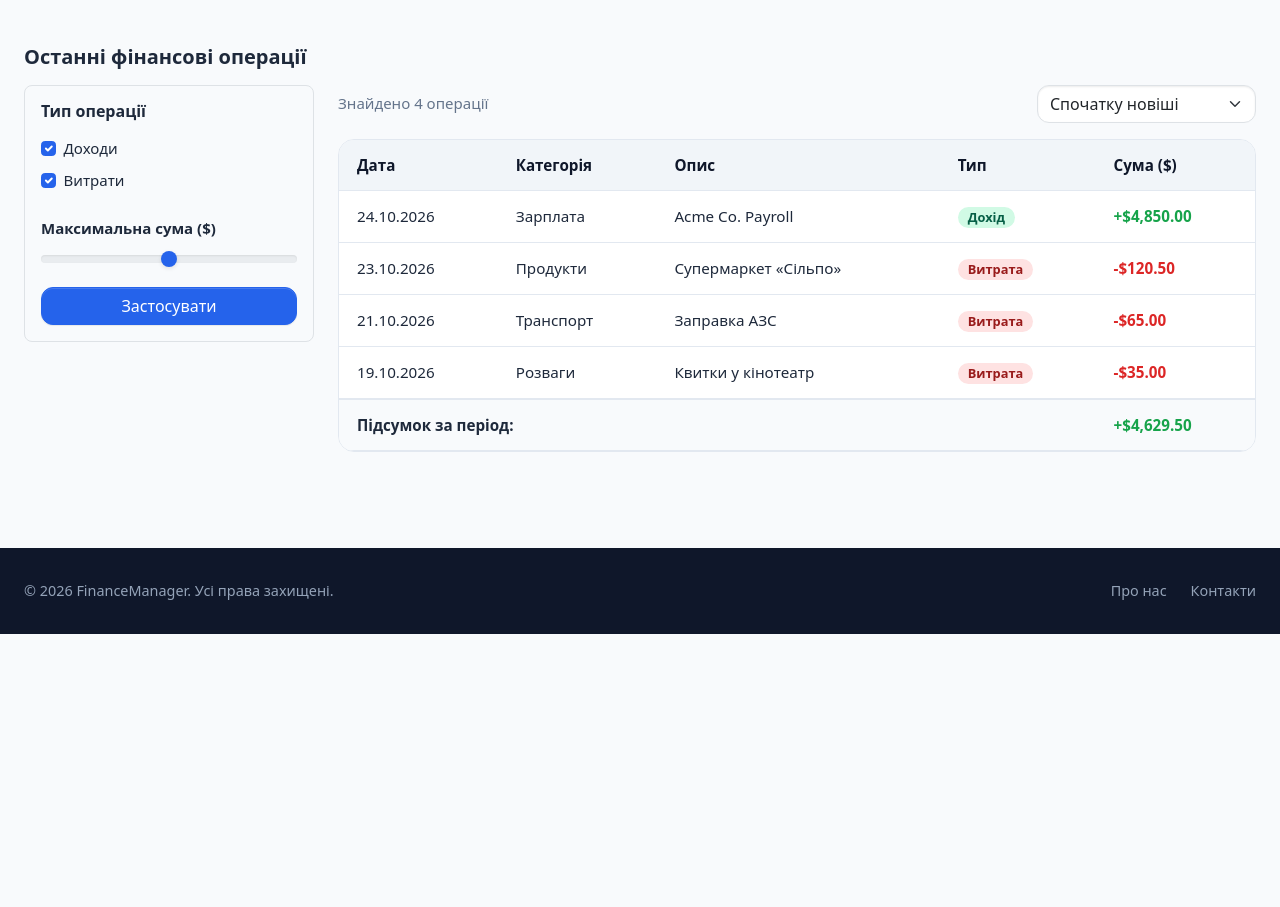
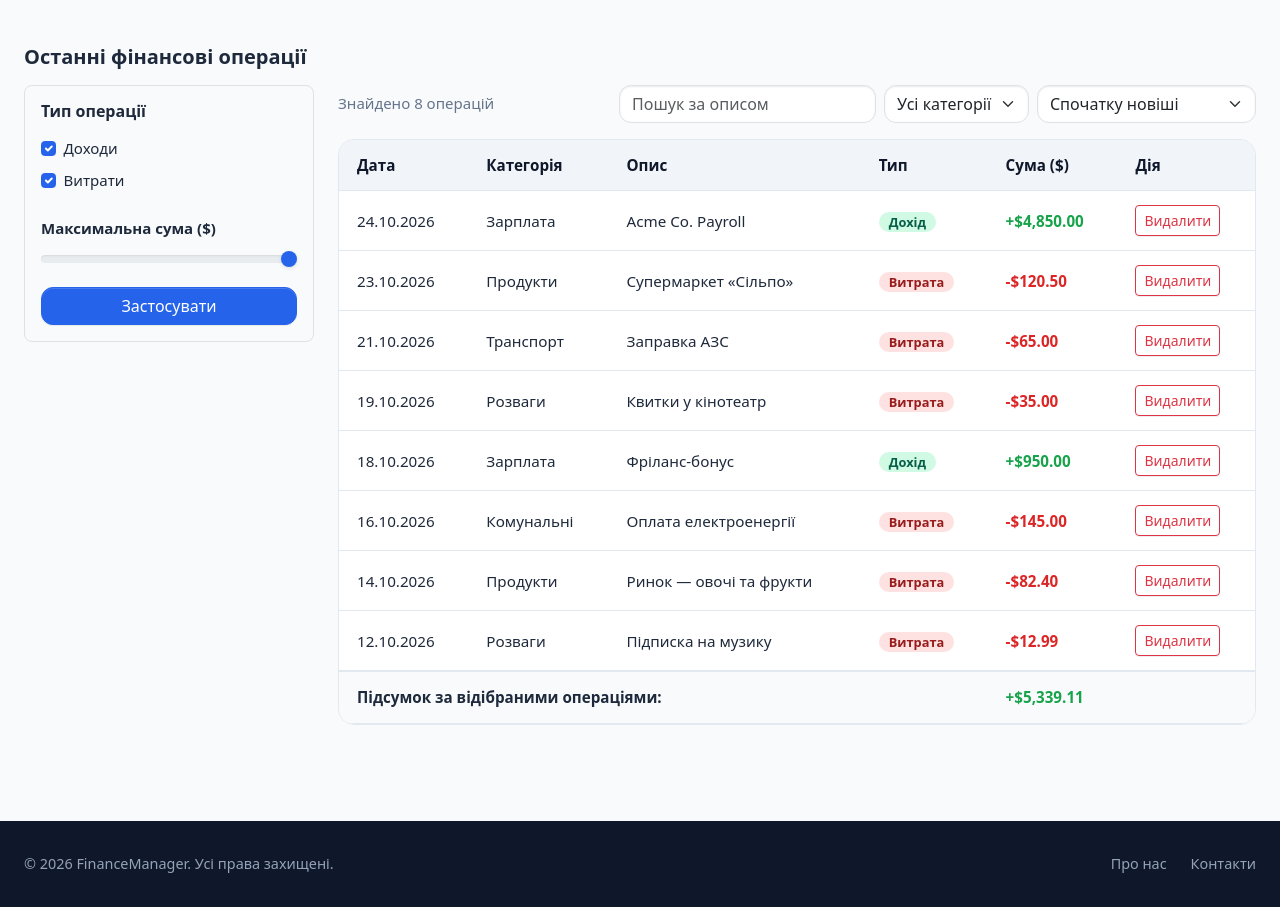
Before and after one commit to Oleksandr070807/finance-manager, a website: page src/pages/transactions.html in a window 1280 px wide. Shown: the part 978-1885 px from the top of the page. Before the commit the page ends 1612 px from the top, so only its background shows below. Drawn offline with nearby package versions, Linux system fonts and the light colour scheme.

Commit message:
lab07: dynamic catalog rendering, filtering and event delegation

```diff
--- /dev/null
+++ b/src/js/app.js
@@ -0,0 +1,189 @@
+"use strict";
+
+// --- Варіант 6: Середнє арифметичне елементів масиву без урахування нулів ---
+const numbers = [10, 0, 25, 0, 15, 30, 0];
+
+function averageWithoutZeros(arr) {
+  const nonZero = arr.filter((num) => num !== 0);
+  if (nonZero.length === 0) return 0;
+
+  const sum = nonZero.reduce((acc, num) => acc + num, 0);
+  return sum / nonZero.length;
+}
+
+const avg = averageWithoutZeros(numbers);
+const resultText = `Масив: [${numbers.join(", ")}] -> Середнє арифметичне без нулів: ${avg}`;
+
+console.log(resultText);
+
+const outputEl = document.querySelector("#task-output");
+if (outputEl) {
+  outputEl.textContent = resultText;
+}
+
+// --- Кроки 2–5: Динамічне формування, фільтрація, сортування та видалення транзакцій ---
+const transactions = [
+  { id: 1, date: "2026-10-24", displayDate: "24.10.2026", category: "Зарплата",   title: "Acme Co. Payroll",        type: "income",  amount: 4850.00 },
+  { id: 2, date: "2026-10-23", displayDate: "23.10.2026", category: "Продукти",   title: "Супермаркет «Сільпо»",    type: "expense", amount: 120.50  },
+  { id: 3, date: "2026-10-21", displayDate: "21.10.2026", category: "Транспорт",  title: "Заправка АЗС",            type: "expense", amount: 65.00   },
+  { id: 4, date: "2026-10-19", displayDate: "19.10.2026", category: "Розваги",    title: "Квитки у кінотеатр",      type: "expense", amount: 35.00   },
+  { id: 5, date: "2026-10-18", displayDate: "18.10.2026", category: "Зарплата",   title: "Фріланс-бонус",           type: "income",  amount: 950.00  },
+  { id: 6, date: "2026-10-16", displayDate: "16.10.2026", category: "Комунальні", title: "Оплата електроенергії",   type: "expense", amount: 145.00  },
+  { id: 7, date: "2026-10-14", displayDate: "14.10.2026", category: "Продукти",   title: "Ринок — овочі та фрукти", type: "expense", amount: 82.40   },
+  { id: 8, date: "2026-10-12", displayDate: "12.10.2026", category: "Розваги",    title: "Підписка на музику",      type: "expense", amount: 12.99   },
+];
+
+const TX_STORAGE_KEY = "financemanager:txFilters";
+const bySelector = (selector) => document.querySelector(selector);
+
+const formatUsd = (n, signed = false) => {
+  const absFormatted = new Intl.NumberFormat("en-US", {
+    style: "currency",
+    currency: "USD",
+    minimumFractionDigits: 2,
+    maximumFractionDigits: 2,
+  }).format(Math.abs(n));
+
+  if (!signed) return absFormatted;
+  return n >= 0 ? `+${absFormatted}` : `-${absFormatted}`;
+};
+
+function createTransactionRow(tx) {
+  const tr = document.createElement("tr");
+  tr.dataset.id = tx.id;
+
+  const tdDate = document.createElement("td");
+  tdDate.textContent = tx.displayDate;
+
+  const tdCategory = document.createElement("td");
+  tdCategory.textContent = tx.category;
+
+  const tdTitle = document.createElement("td");
+  tdTitle.textContent = tx.title;
+
+  const tdType = document.createElement("td");
+  const badge = document.createElement("span");
+  badge.className = `badge ${tx.type === "income" ? "badge--income" : "badge--expense"}`;
+  badge.textContent = tx.type === "income" ? "Дохід" : "Витрата";
+  tdType.append(badge);
+
+  const tdAmount = document.createElement("td");
+  tdAmount.className = `amount ${tx.type === "income" ? "amount--income" : "amount--expense"}`;
+  tdAmount.textContent = tx.type === "income" ? formatUsd(tx.amount, true) : `-${formatUsd(tx.amount)}`;
+
+  const tdAction = document.createElement("td");
+  const delBtn = document.createElement("button");
+  delBtn.type = "button";
+  delBtn.className = "btn btn-outline-danger btn-sm btn-delete";
+  delBtn.textContent = "Видалити";
+  tdAction.append(delBtn);
+
+  tr.append(tdDate, tdCategory, tdTitle, tdType, tdAmount, tdAction);
+  return tr;
+}
+
+function getFilters() {
+  return {
+    q:           bySelector("#search")?.value.trim().toLowerCase() ?? "",
+    category:    bySelector("#category")?.value ?? "",
+    showIncome:  bySelector("#c1") ? bySelector("#c1").checked : true,
+    showExpense: bySelector("#c2") ? bySelector("#c2").checked : true,
+    maxAmount:   bySelector("#amountRange") ? Number(bySelector("#amountRange").value) : 10000,
+    sort:        bySelector("#sort")?.value ?? "date_desc",
+  };
+}
+
+function applyFilters(source, filters) {
+  const filtered = source.filter((tx) => {
+    const byQuery = !filters.q ||
+      tx.title.toLowerCase().includes(filters.q) ||
+      tx.category.toLowerCase().includes(filters.q);
+    const byCat = !filters.category || tx.category === filters.category;
+    const byType = (tx.type === "income" && filters.showIncome) ||
+                   (tx.type === "expense" && filters.showExpense);
+    const byAmount = tx.amount <= filters.maxAmount;
+
+    return byQuery && byCat && byType && byAmount;
+  });
+
+  const comparators = {
+    date_desc:   (a, b) => b.date.localeCompare(a.date),
+    date_asc:    (a, b) => a.date.localeCompare(b.date),
+    amount_asc:  (a, b) => a.amount - b.amount,
+    amount_desc: (a, b) => b.amount - a.amount,
+  };
+
+  return filtered.sort(comparators[filters.sort] ?? comparators.date_desc);
+}
+
+function renderTransactions() {
+  const tbody = bySelector("#transactions-body");
+  if (!tbody) return;
+
+  const filters = getFilters();
+  const visible = applyFilters(transactions, filters);
+
+  tbody.textContent = "";
+
+  const fragment = document.createDocumentFragment();
+  visible.forEach((tx) => fragment.append(createTransactionRow(tx)));
+  tbody.append(fragment);
+
+  const totalBalance = visible.reduce((sum, tx) => {
+    return tx.type === "income" ? sum + tx.amount : sum - tx.amount;
+  }, 0);
+
+  const counter = bySelector("#counter");
+  if (counter) counter.textContent = `Знайдено ${visible.length} операцій`;
+
+  const empty = bySelector("#empty");
+  if (empty) empty.classList.toggle("d-none", visible.length > 0);
+
+  const summary = bySelector("#summary-amount");
+  if (summary) {
+    summary.textContent = formatUsd(totalBalance, true);
+    summary.className = `amount ${totalBalance >= 0 ? "amount--income" : "amount--expense"}`;
+  }
+
+  localStorage.setItem(TX_STORAGE_KEY, JSON.stringify(filters));
+}
+
+function restoreFilters() {
+  try {
+    const saved = JSON.parse(localStorage.getItem(TX_STORAGE_KEY) ?? "{}");
+    if (typeof saved.q === "string" && bySelector("#search")) bySelector("#search").value = saved.q;
+    if (typeof saved.category === "string" && bySelector("#category")) bySelector("#category").value = saved.category;
+    if (typeof saved.showIncome === "boolean" && bySelector("#c1")) bySelector("#c1").checked = saved.showIncome;
+    if (typeof saved.showExpense === "boolean" && bySelector("#c2")) bySelector("#c2").checked = saved.showExpense;
+    if (typeof saved.maxAmount === "number" && bySelector("#amountRange")) bySelector("#amountRange").value = String(saved.maxAmount);
+    if (typeof saved.sort === "string" && bySelector("#sort")) bySelector("#sort").value = saved.sort;
+  } catch (e) {
+    console.warn("Не вдалося відновити фільтри транзакцій:", e.message);
+  }
+}
+
+if (bySelector("#transactions-body")) {
+  bySelector("#search")?.addEventListener("input", renderTransactions);
+  bySelector("#category")?.addEventListener("change", renderTransactions);
+  bySelector("#sort")?.addEventListener("change", renderTransactions);
+  bySelector("#c1")?.addEventListener("change", renderTransactions);
+  bySelector("#c2")?.addEventListener("change", renderTransactions);
+  bySelector("#amountRange")?.addEventListener("input", renderTransactions);
+  bySelector("#applyFiltersBtn")?.addEventListener("click", renderTransactions);
+
+  bySelector("#transactions-body").addEventListener("click", (e) => {
+    const btn = e.target.closest(".btn-delete");
+    if (!btn) return;
+
+    const row = btn.closest("[data-id]");
+    const id = Number(row?.dataset.id);
+    const idx = transactions.findIndex((tx) => tx.id === id);
+    if (idx !== -1) {
+      transactions.splice(idx, 1);
+      renderTransactions();
+    }
+  });
+
+  restoreFilters();
+  renderTransactions();
+}
--- a/src/pages/transactions.html
+++ b/src/pages/transactions.html
@@ -104,7 +104,7 @@
       </div>
     </section>
 
-    <!-- 5. Останні операції з бічним фільтром (Offcanvas / Крок 4) -->
+    <!-- 5. Останні операції з бічним фільтром -->
     <section class="content-block">
       <h2 class="section__title mb-3">Останні фінансові операції</h2>
 
@@ -133,23 +133,41 @@
               </div>
 
               <label for="amountRange" class="form-label fw-bold mt-2">Максимальна сума ($)</label>
-              <input type="range" class="form-range" id="amountRange" min="0" max="10000" step="100">
+              <input type="range" class="form-range" id="amountRange" min="0" max="10000" step="100" value="10000">
 
-              <button class="btn btn-primary w-100 mt-3" type="button">Застосувати</button>
+              <button id="applyFiltersBtn" class="btn btn-primary w-100 mt-3" type="button">Застосувати</button>
             </div>
           </div>
         </aside>
 
-        <!-- Права колонка: Сортування та таблиця -->
+        <!-- Права колонка: Пошук, фільтр, сортування та таблиця -->
         <div class="col-lg-9">
-          <div class="d-flex justify-content-between align-items-center mb-3">
-            <span class="text-secondary">Знайдено 4 операції</span>
-            <select class="form-select w-auto">
-              <option>Спочатку новіші</option>
-              <option>Спочатку старіші</option>
-              <option>За сумою (зростання)</option>
+          <div class="d-flex flex-wrap gap-2 justify-content-between align-items-center mb-3">
+            <span id="counter" class="text-secondary">Знайдено 0 операцій</span>
+
+            <div class="d-flex flex-wrap gap-2">
+              <input type="search" id="search" class="form-control w-auto"
+                     placeholder="Пошук за описом">
+
+              <select id="category" class="form-select w-auto">
+                <option value="">Усі категорії</option>
+                <option value="Зарплата">Зарплата</option>
+                <option value="Продукти">Продукти</option>
+                <option value="Транспорт">Транспорт</option>
+                <option value="Розваги">Розваги</option>
+                <option value="Комунальні">Комунальні</option>
+              </select>
+
+              <select id="sort" class="form-select w-auto">
+                <option value="date_desc">Спочатку новіші</option>
+                <option value="date_asc">Спочатку старіші</option>
+                <option value="amount_asc">За сумою (зростання)</option>
+                <option value="amount_desc">За сумою (спадання)</option>
               </select>
             </div>
+          </div>
+
+          <p id="empty" class="text-secondary d-none">Операцій за заданими параметрами не знайдено.</p>
 
           <div class="table-wrapper">
             <table class="data-table">
@@ -160,48 +178,20 @@
                   <th>Опис</th>
                   <th>Тип</th>
                   <th>Сума ($)</th>
+                  <th>Дія</th>
                 </tr>
               </thead>
-              <tbody>
-                <tr>
-                  <td>24.10.2026</td>
-                  <td>Зарплата</td>
-                  <td>Acme Co. Payroll</td>
-                  <td><span class="badge badge--income">Дохід</span></td>
-                  <td class="amount amount--income">+$4,850.00</td>
-                </tr>
-                <tr>
-                  <td>23.10.2026</td>
-                  <td>Продукти</td>
-                  <td>Супермаркет «Сільпо»</td>
-                  <td><span class="badge badge--expense">Витрата</span></td>
-                  <td class="amount amount--expense">-$120.50</td>
-                </tr>
-                <tr>
-                  <td>21.10.2026</td>
-                  <td>Транспорт</td>
-                  <td>Заправка АЗС</td>
-                  <td><span class="badge badge--expense">Витрата</span></td>
-                  <td class="amount amount--expense">-$65.00</td>
-                </tr>
-                <tr>
-                  <td>19.10.2026</td>
-                  <td>Розваги</td>
-                  <td>Квитки у кінотеатр</td>
-                  <td><span class="badge badge--expense">Витрата</span></td>
-                  <td class="amount amount--expense">-$35.00</td>
-                </tr>
-              </tbody>
+              <tbody id="transactions-body"></tbody>
               <tfoot>
                 <tr>
-                  <td colspan="4">Підсумок за період:</td>
-                  <td class="amount amount--income">+$4,629.50</td>
+                  <td colspan="4">Підсумок за відібраними операціями:</td>
+                  <td id="summary-amount" class="amount amount--income">$0.00</td>
+                  <td></td>
                 </tr>
               </tfoot>
             </table>
           </div>
         </div>
-
       </div>
     </section>
   </main>
@@ -215,6 +205,7 @@
       </ul>
     </div>
   </footer>
+
   <script>
     const root = document.documentElement;
     const themeBtn = document.getElementById("themeBtn");
@@ -237,6 +228,6 @@
     }
   </script>
   <script src="https://cdn.jsdelivr.net/npm/bootstrap@5.3.3/dist/js/bootstrap.bundle.min.js" defer></script>
-
+  <script src="../js/app.js" defer></script>
 </body>
 </html>
```
Also changed, not shown: src/index.html (+5 -1 lines), src/pages/accounts.html (+30 -1 lines), src/pages/categories.html (+1 -0 lines). Lines whose indentation alone changed are shown as unchanged.
